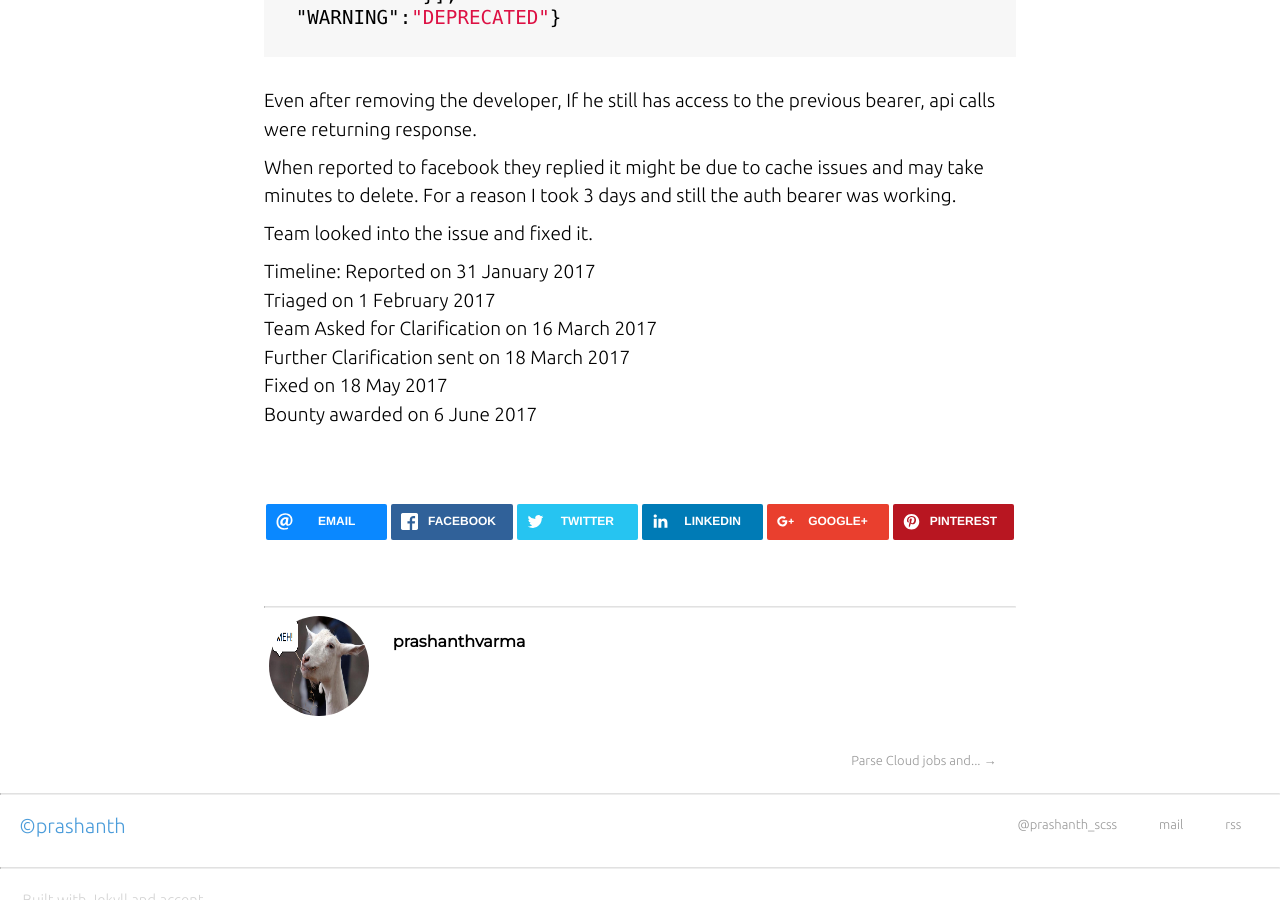
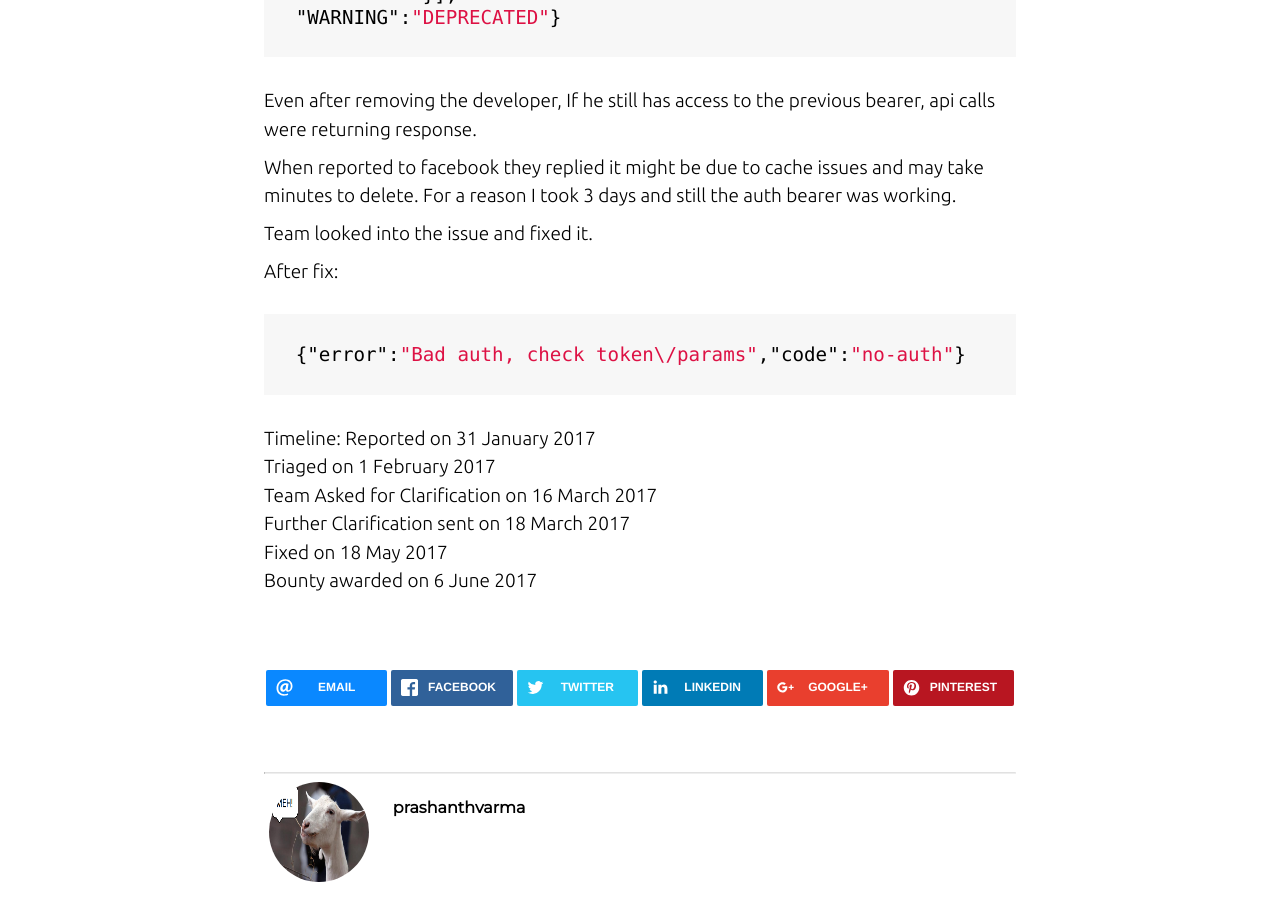
Before and after one commit to cymtrick/lol, a Jekyll site: the page built from _posts/2017-08-27-Access-Error-In-Developer-Portal-[Facebook-Acqusition].md, in a window 1280 px wide and 900 px high, scrolled down 964 px. Built offline with Jekyll 4.4.1, drawn with Linux system fonts in a browser that asks for light colours; nearby versions of some CDN libraries.

Commit message:
Update 2017-08-27-Access-Error-In-Developer-Portal-[Facebook-Acqusition].md

```diff
--- a/_posts/2017-08-27-Access-Error-In-Developer-Portal-[Facebook-Acqusition].md
+++ b/_posts/2017-08-27-Access-Error-In-Developer-Portal-[Facebook-Acqusition].md
@@ -43,6 +43,11 @@ the auth bearer was working.
 
 Team looked into the issue and fixed it.
 
+After fix:
+{% highlight json %}
+{"error":"Bad auth, check token\/params","code":"no-auth"}
+{% endhighlight %}
+
 Timeline:
 Reported on 31 January 2017<br>
 Triaged on 1 February 2017<br>
```
